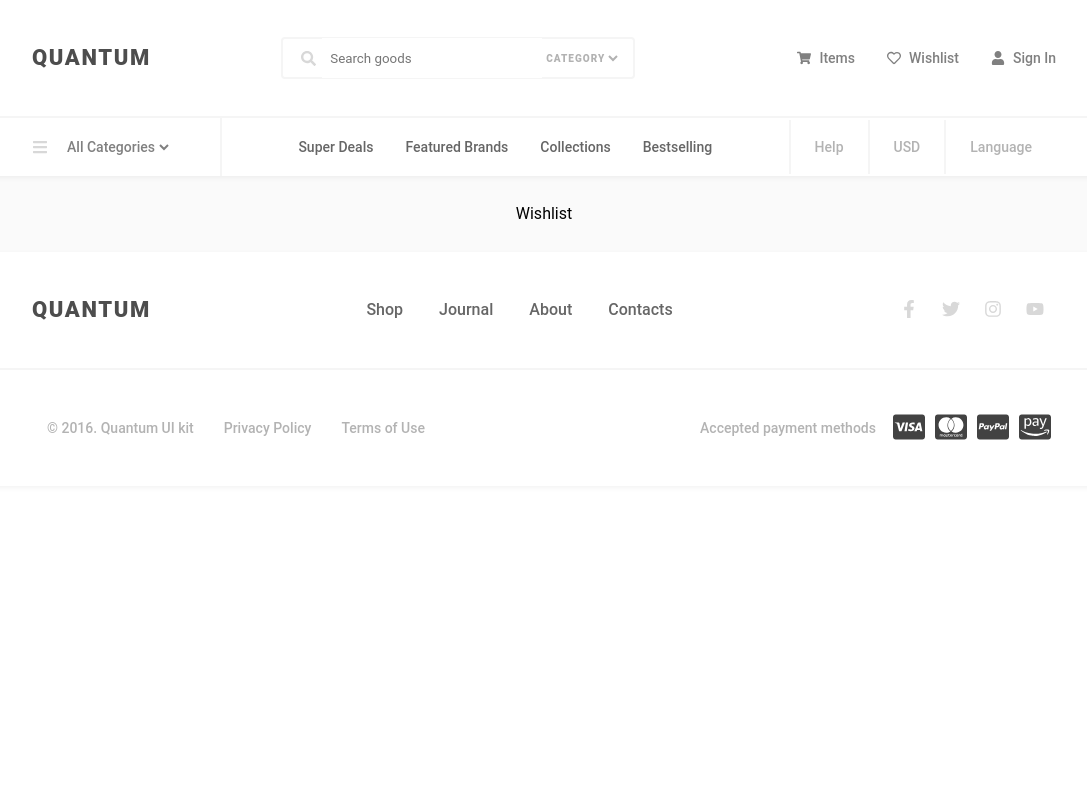
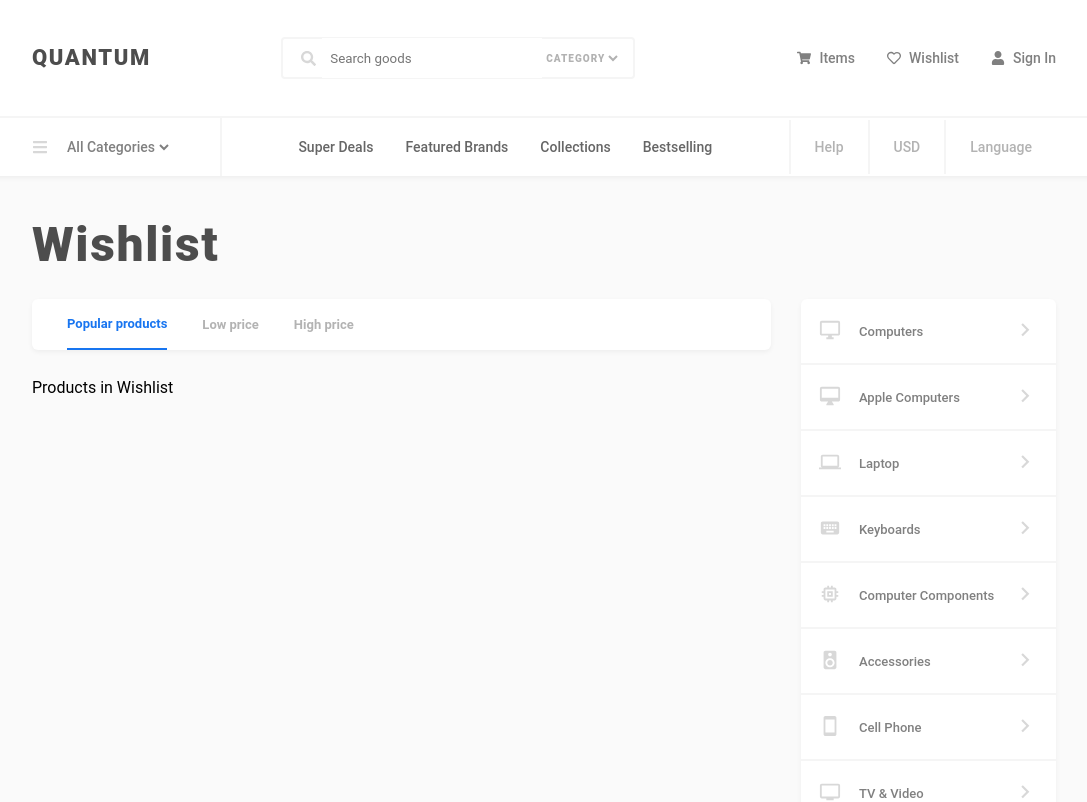
Before and after one commit to JavidAAA/eCommerce_GraphQL-Next, a Next.js app: page /wishlist in a window 1280 px wide. Shown: the top 802 px of the page, without its empty margins (96-1183 px from the left). Built offline with nearby package versions, Linux system fonts and the light colour scheme.

Commit message:
🌟 feat: add wishlist page base

```diff
--- a/components/page.js
+++ b/components/page.js
@@ -16,6 +16,7 @@ export default function Page({ title, description, viewer, children }) {
           align-items: center;
           flex-direction: column;
           width: 80%;
+          max-width: 1700px;
         }
       `}</style>
     </PageContainer>
--- /dev/null
+++ b/components/title.js
@@ -0,0 +1,18 @@
+export default function Profile({ title }) {
+  return (
+    <>
+      <h2>{title}</h2>
+      <style jsx>{`
+        h2 {
+          font-weight: 900;
+          font-size: 48px;
+          letter-spacing: 1.65px;
+          color: #4d4d4d;
+          margin-top: 15px;
+          margin-bottom: 30px;
+          align-self: flex-start;
+        }
+      `}</style>
+    </>
+  );
+}
--- a/pages/wishlist.js
+++ b/pages/wishlist.js
@@ -1,10 +1,34 @@
 import Page from '../components/page';
 import AlertError from '../components/alerts/error';
+import HeaderBarProducts from '../components/headerBarProducts';
+import Title from '../components/title';
+import AsideCategories from '../components/asideCategories';
 
 export default function Profile() {
   return (
     <Page>
-      <p>Wishlist</p>
+      <Title title="Wishlist" />
+      <section className="wishlist">
+        <div className="main">
+          <HeaderBarProducts />
+          <p>Products in Wishlist</p>
+        </div>
+        <aside>
+          <AsideCategories />
+        </aside>
+      </section>
+      <style jsx>{`
+        .wishlist {
+          display: flex;
+          flex-direction: row;
+          justify-content: space-between;
+          width: 100%;
+        }
+        .wishlist .main {
+          flex-grow: 1;
+          padding-right: 30px;
+        }
+      `}</style>
     </Page>
   );
 }
```
